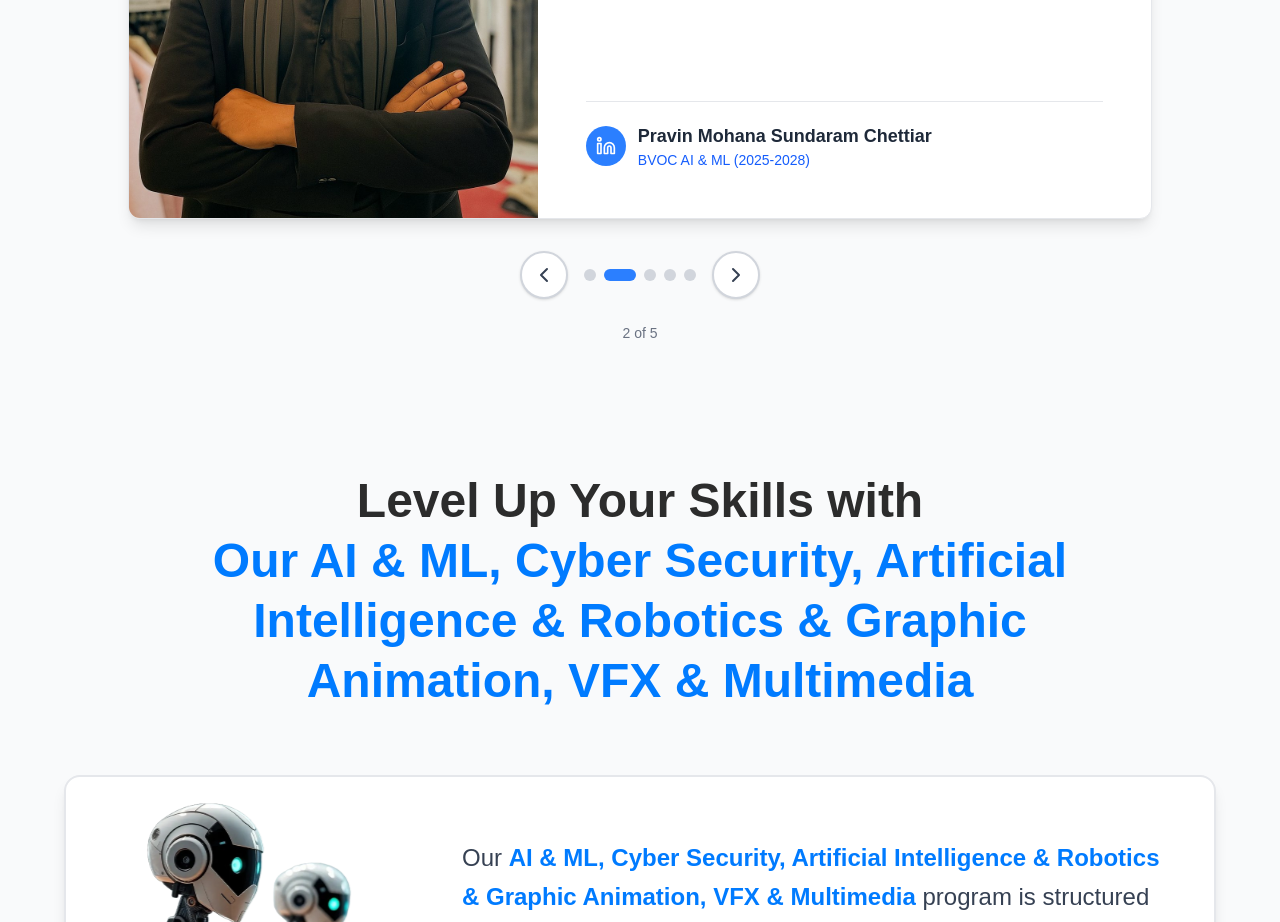
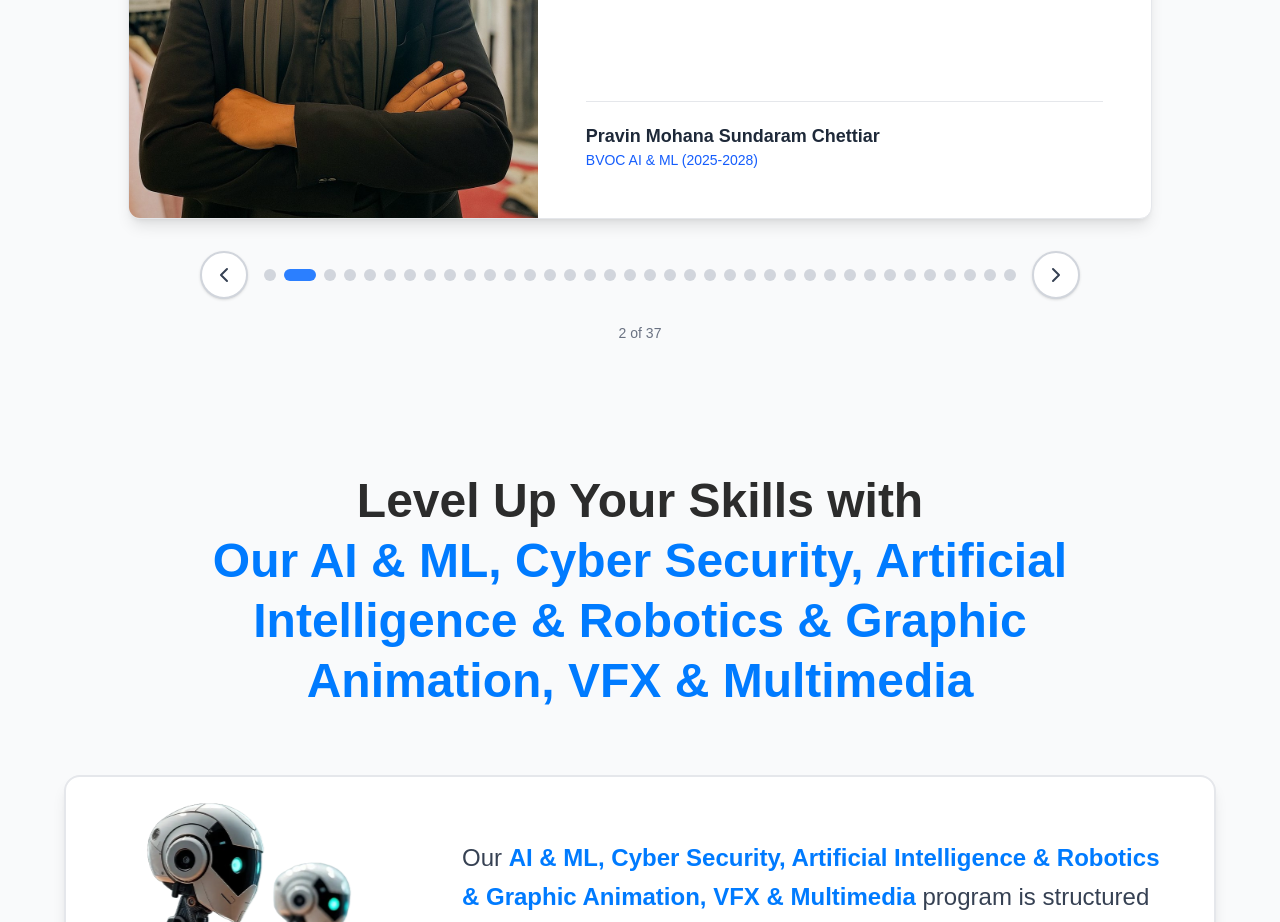
Before and after one commit to Code4Bharat1/BVOC_AIML, a Next.js app: page /learn-grow in a window 1280 px wide. Shown: the part 4380-5302 px from the top of the page. Built offline with nearby package versions, Linux system fonts and the light colour scheme.

Commit message:
update Testimonals2.jsx

```diff
--- a/src/components/Learn&Grow/Testimonals2.jsx
+++ b/src/components/Learn&Grow/Testimonals2.jsx
@@ -17,7 +17,6 @@ const testimonials = [
     name: "Pravin Mohana Sundaram Chettiar",
     role: "BVOC AI & ML (2025-2028)",
     src: "/Testimonials/PRAVIN.jpg",
-    linkedin: "https://www.linkedin.com/in/pravin-chettiar-a55951378/",
   },
   {
     quote:
@@ -25,7 +24,6 @@ const testimonials = [
     name: "Farhan Faiyaz Tolkar",
     role: "BVOC AI & ML (2025-2028)",
     src: "/Testimonials/Farhan Tolkar.jpg",
-    linkedin: "https://www.linkedin.com/in/farhan-tolkar-a15447379/",
   },
   {
     quote:
@@ -33,7 +31,6 @@ const testimonials = [
     name: "Mohd Irfan Mohd Noor Alam Shaikh",
     role: "BVOC AI & ML (2025-2028)",
     src: "/Testimonials/Mohd Irfan.jpg",
-    linkedin: "https://www.linkedin.com/in/irfan-shaikh-24a459379/",
   },
   {
     quote:
@@ -41,8 +38,223 @@ const testimonials = [
     name: "Mohd Ahmed Waseem Khan",
     role: "BVOC AI & ML (2025-2028)",
     src: "/Testimonials/Ahmed khan.jpg",
-    linkedin: "https://www.linkedin.com/in/ahmed-khan-222218338/",
   },
+  {
+    quote:
+      "The real-time projects gave me the confidence to handle data pipelines and APIs just like in the industry.",
+    name: "Mohammed Taha Mohd Yusuf Choudhary",
+    role: "BVOC AI & ML (2025-2028)",
+    src: "/Testimonials/Taha Choudhary.jpg",
+  },
+  {
+    quote:
+      "The project-based learning structure ensures we apply everything we learn immediately — it's the best part.",
+    name: "Affan Rizwan Khan",
+    role: "BVOC AI & ML (2025-2028)",
+    src: "/Testimonials/Affan khan.jpg",
+  },
+  {
+    quote:
+      "Being part of this program made me realize how AI can transform industries and communities alike.",
+    name: "Khan Shahid Ali Asgar Ali",
+    role: "BVOC AI & ML (2025-2028)",
+    src: "/Testimonials/Khan Shahid.jpg",
+  },
+  {
+    quote:
+      "The mentorship and guidance from faculty helped me turn my curiosity for AI into real-world projects that I can proudly showcase.",
+    name: "Shaikh Iqfat Nasir",
+    role: "BVOC AI & ML (2025-2028)",
+    src: "/Testimonials/Shaikh Iqfat Nasir.jpg",
+  },
+  {
+    quote:
+      "Every module feels practical and industry-relevant. The labs are well-equipped and designed to make us job-ready.",
+    name: "Khan Umera Mohd Salim",
+    role: "BVOC AI & ML (2025-2028)",
+    src: "/Testimonials/Umera Khan.jpg",
+  },
+  {
+    quote:
+      "From day one, we're encouraged to think like innovators. It's not just about marks but about building real impact.",
+    name: "Ansari Sahil Seraj Ahmad",
+    role: "BVOC AI & ML (2025-2028)",
+    src: "/Testimonials/Sahil Ansari.jpg",
+  },
+  {
+    quote:
+      "The scalability and performance have been game-changing for our organization. Highly recommend to any growing business.",
+    name: "Sayyed Mohammed Asif Abdul Rehman",
+    role: "BVOC AI & ML (2025-2028)",
+    src: "/Testimonials/Sayyed Asif.jpg",
+  },
+  {
+    quote:
+      "I really appreciate how accessible our mentors are. No question ever goes unanswered here.",
+    name: "Faiz Ahmed Moiz Ahmed Shaikh",
+    role: "BVOC AI & ML (2025-2028)",
+    src: "/Testimonials/Faiz Ahmed Shaikh.jpg",
+  },
+  {
+    quote:
+      "I've developed technical and soft skills both — presentation, teamwork, and communication matter here.",
+    name: "Khan Ramzan Shamshad",
+    role: "BVOC AI & ML (2025-2028)",
+    src: "/Testimonials/Ramzan Khan.jpg",
+  },
+  {
+    quote:
+      "Joining BVOC AI & ML has been the best decision of my academic journey. The blend of theory and hands-on learning keeps us ahead of trends.",
+    name: "Khan Mohd Zaid Riyaz Ahmed",
+    role: "BVOC AI & ML (2025-2028)",
+    src: "/Testimonials/Khan Mohammed Zaid.jpg",
+  },
+  {
+    quote:
+      "The labs are state-of-the-art, and access to real cloud resources makes the experience feel world-class.",
+    name: "Tamanna Ansari",
+    role: "BVOC AI & ML (2025-2028)",
+    src: "/Testimonials/Tamanna Ansari.jpg",
+  },
+  {
+    quote:
+      "I like how learning is never theoretical. We build models, test, and improve them like real data scientists.",
+    name: "Kailash Ganesh Mahto",
+    role: "BVOC AI & ML (2025-2028)",
+    src: "/Testimonials/Kailash Mahto.jpg",
+  },
+  {
+    quote:
+      "Our mentors constantly encourage innovation and experimentation. That's what makes this program special.",
+    name: "Sajiya Badruduja Shaikh",
+    role: "BVOC AI & ML (2025-2028)",
+    src: "/Testimonials/sajiya shaikh.jpg",
+  },
+  {
+    quote:
+      "The curriculum is so well structured — each semester feels like a step closer to becoming a professional.",
+    name: "Obaidullah Mohd Zahiruddin Shaikh",
+    role: "BVOC AI & ML (2025-2028)",
+    src: "/Testimonials/Shaikh Obaidullah.jpg",
+  },
+  {
+    quote:
+      "Learning with Nexcore Alliance and Code4Bharat has opened doors to internships and collaborations I never expected.",
+    name: "Vishesh Shivlal Jaiswar",
+    role: "BVOC AI & ML (2025-2028)",
+    src: "/Testimonials/Vishesh jaiswar.jpg",
+  },
+  {
+    quote:
+      "It has been an incredible journey with this tool. The ease of use and efficiency are unmatched.",
+    name: "Piyush Jayprakash Patwa",
+    role: "BVOC AI & ML (2025-2028)",
+    src: "/Testimonials/testimonial4.png",
+  },
+  {
+    quote:
+      "This program has turned my curiosity for technology into a clear career path. The experience is priceless.",
+    name: "Das Sudeep Prashant",
+    role: "BVOC AI & ML (2025-2028)",
+    src: "/Testimonials/testimonial3.png",
+  },
+  {
+    quote:
+      "Every week brings something new to learn — from AI ethics to real-time deployment. It's exciting and challenging.",
+    name: "Sanskar Sunil Ashan",
+    role: "BVOC AI & ML (2025-2028)",
+    src: "/Testimonials/testimonial2.png",
+  },
+  {
+    quote:
+      "I never thought I'd be able to train models and deploy them before graduation. BVOC AI & ML made that possible!",
+    name: "Ayan Yusuf Khan",
+    role: "BVOC AI & ML (2025-2028)",
+    src: "/Testimonials/testimonial2.png",
+  },
+  {
+    quote:
+      "Every assignment feels like a mini startup challenge. It pushes me to think like an engineer and entrepreneur.",
+    name: "Mohd Yasin Baban Sayyed",
+    role: "BVOC AI & ML (2025-2028)",
+    src: "/Testimonials/testimonial2.png",
+  },
+  {
+    quote:
+      "I've grown immensely not just as a student but as a problem-solver. This course builds confidence and creativity.",
+    name: "Khan Nafisa Ali Ahmed",
+    role: "BVOC AI & ML (2025-2028)",
+    src: "/Testimonials/testimonial2.png",
+  },
+  {
+    quote:
+      "The practical exposure here bridges the gap between what's taught in class and what's needed in the industry.",
+    name: "Kazim Shahid Raza Salmani",
+    role: "BVOC AI & ML (2025-2028)",
+    src: "/Testimonials/testimonial2.png",
+  },
+
+  {
+    quote:
+      "Hackathons, projects, and teamwork taught me more about leadership than any theory book could.",
+    name: "Farhan Shaikh",
+    role: "BVOC AI & ML (2025-2028)",
+  },
+  {
+    quote:
+      "This course is a perfect mix of coding, creativity, and career preparation. Every week feels productive.",
+    name: "Sanjana Reddy",
+    role: "BVOC AI & ML (2025-2028)",
+  },
+  {
+    quote:
+      "It’s amazing how the instructors make complex algorithms so easy to understand with real-life examples.",
+    name: "Kartik Joshi",
+    role: "BVOC AI & ML (2025-2028)",
+  },
+  {
+    quote:
+      "From Python basics to deploying deep learning models — I’ve learned the complete journey of AI development.",
+    name: "Tanya D’Souza",
+    role: "BVOC AI & ML (2025-2028)",
+  },
+  {
+    quote:
+      "Every semester brings new excitement — the hands-on labs are the highlight of this entire program.",
+    name: "Vishal Rajput",
+    role: "BVOC AI & ML (2025-2028)",
+  },
+  {
+    quote:
+      "I’ve built projects that I can showcase to recruiters — something that makes me confident about placements.",
+    name: "Manisha Pawar",
+    role: "BVOC AI & ML (2025-2028)",
+  },
+  {
+    quote:
+      "The faculty’s mentorship and one-on-one sessions really help me understand where I stand and how to improve.",
+    name: "Rehan Ali",
+    role: "BVOC AI & ML (2025-2028)",
+  },
+  {
+    quote:
+      "Learning AI here isn’t about rote memorization; it’s about experimenting, failing, and building better each time.",
+    name: "Bhavika Jain",
+    role: "BVOC AI & ML (2025-2028)",
+  },
+  {
+    quote:
+      "I love the community vibe. Everyone helps each other grow — it feels like a family pushing toward success.",
+    name: "Aditya Chauhan",
+    role: "BVOC AI & ML (2025-2028)",
+  },
+  {
+    quote:
+      "With every workshop, I feel more confident about tackling real-world data and solving meaningful problems.",
+    name: "Sofia Shaikh",
+    role: "BVOC AI & ML (2025-2028)",
+  },
+
 ];
 
 export default function Testimonials() {
```
